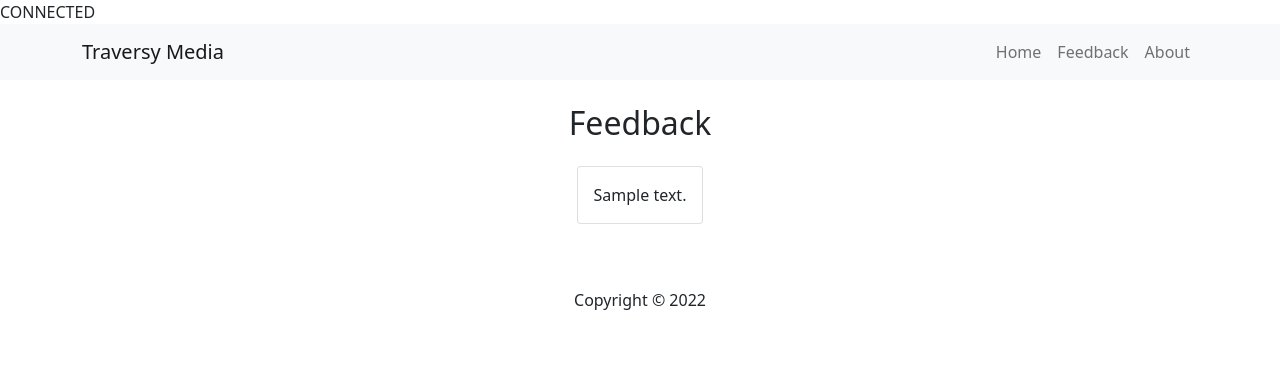
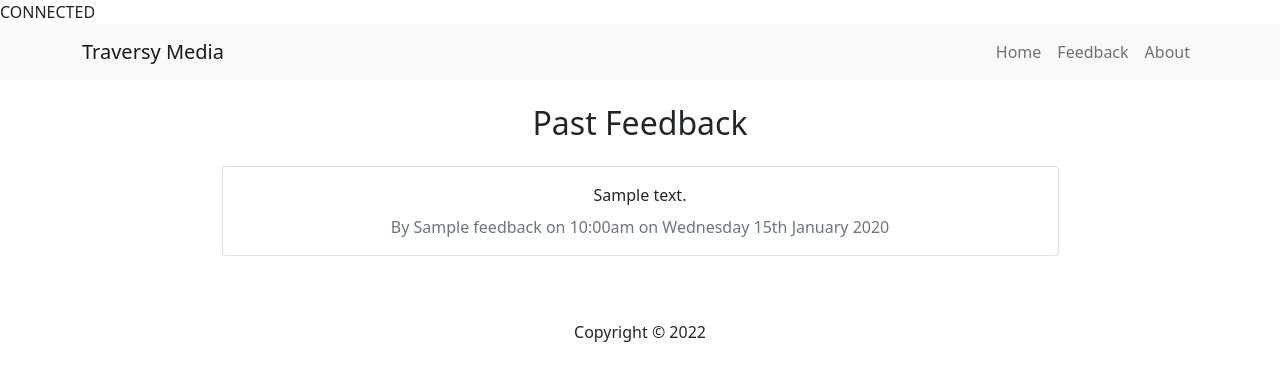
Before and after one commit to mahmoudkhani80/feedback-project, a PHP site: page /feedback.php in a window 1280 px wide. Shown: the top 381 px of the page. Run offline with PHP 8.4, Linux system fonts and the light colour scheme; tables that the repository leaves empty or names only in its code hold one stand-in row (values such as "Sample post").

Commit message:
Add files via upload

```diff
--- a/feed back/feedback.php
+++ b/feed back/feedback.php
@@ -1,26 +1,29 @@
-<?php include 'inc/header.php'?>
-   <?php
-    $sql = 'SELECT * FROM feedback';
-    $result = mysqli_query($conn , $sql);
-    $feedback = mysqli_fetch_all($result, MYSQLI_ASSOC)
+<?php include 'inc/header.php'; ?>
+
+<?php
+$sql = 'SELECT * FROM feedback';
+$result = mysqli_query($conn, $sql);
+$feedback = mysqli_fetch_all($result, MYSQLI_ASSOC);
+?>
 
 
+  <h2>Past Feedback</h2>
 
+  <?php if (empty($feedback)): ?>
+    <p class="lead mt-3">There is no feedback</p>
+  <?php endif; ?>
 
-
-   ?>
-    <h2>Feedback</h2>
-    <?php if(empty($feedback)):?>
-      <p class="lead">there is no feedback</p>
-    <?php endif;?>
-
-    <?php foreach($feedback as $item):?>
-    <div class="card my-3">
-     <div class="card-body">
-      <?php echo $item['body'];?>
+  <?php foreach ($feedback as $item): ?>
+    <div class="card my-3 w-75">
+     <div class="card-body text-center">
+       <?php echo $item['body']; ?>
+       <div class="text-secondary mt-2">By <?php echo $item[
+         'name'
+       ]; ?> on <?php echo date_format(
+   date_create($item['date']),
+   'g:ia \o\n l jS F Y'
+ ); ?></div>
      </div>
    </div>
-   <?php endforeach;?>
-
-
-   <?php include 'inc/footer.php'?>
+  <?php endforeach; ?>
+<?php include 'inc/footer.php'; ?>
--- a/feed back/index.php
+++ b/feed back/index.php
@@ -10,12 +10,12 @@
             $nameErr = 'name required';
           }
           if(empty($emailErr)){
-            $name = filter_input(INPUT_POST , 'email' , FILTER_SANITIZE_FULL_SPECIAL_CHARS);
+            $email = filter_input(INPUT_POST , 'email' , FILTER_SANITIZE_FULL_SPECIAL_CHARS);
           } else {
             $emailErr = 'email required';
           }
           if(empty($bodyErr)){
-            $name = filter_input(INPUT_POST , 'body' , FILTER_SANITIZE_FULL_SPECIAL_CHARS);
+            $body = filter_input(INPUT_POST , 'body' , FILTER_SANITIZE_FULL_SPECIAL_CHARS);
           } else {
             $bodyErr = 'feedback required';
           }
--- /dev/null
+++ b/feed back/test.php
@@ -0,0 +1,4 @@
+<?php include 'feedback.php'?>
+<?php
+    var_dump($feedback);
+    die();
```
